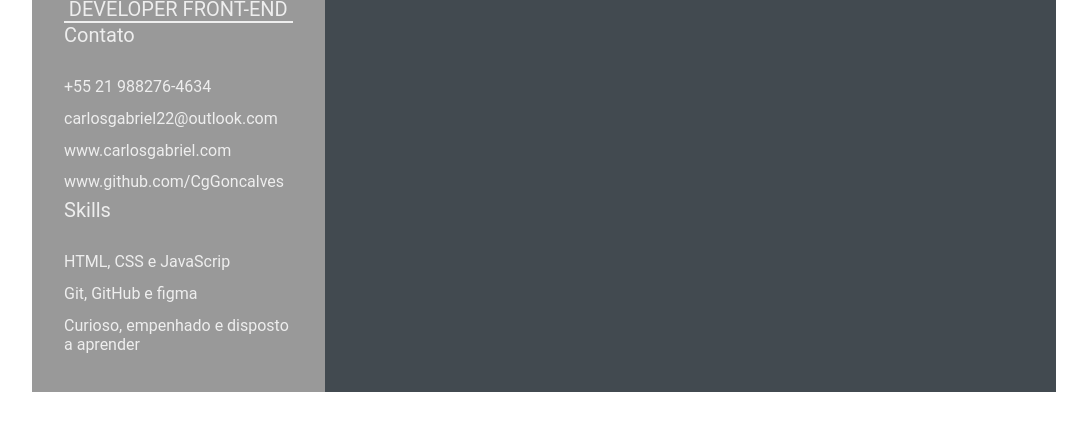
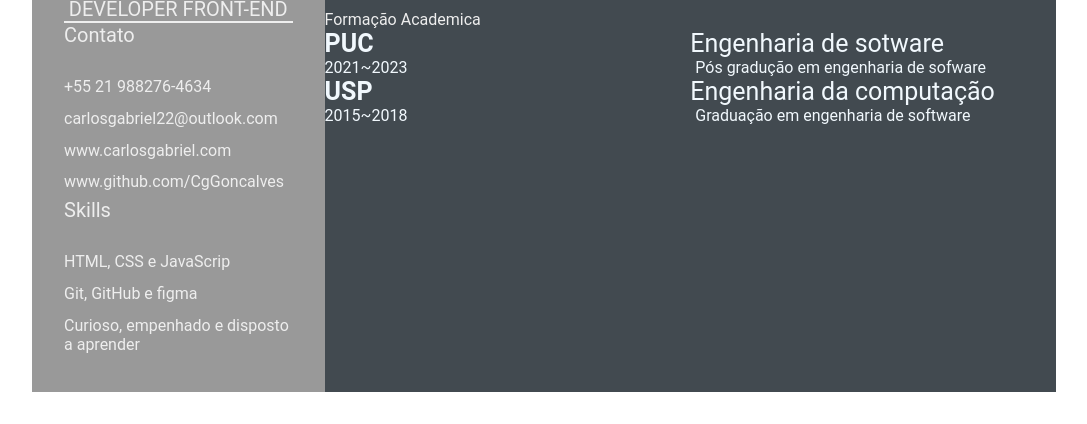
Before and after one commit to CgGoncalves/Jornada-deve-atividade1, a plain HTML site: page index.html in a window 1280 px wide. Shown: the part 446-870 px from the top of the page, without its empty margins (96-1183 px from the left). Drawn offline with Linux system fonts and the light colour scheme.

Commit message:
feat-add-school-academy

```diff
--- a/index.html
+++ b/index.html
@@ -82,10 +82,31 @@
                 </div>
 
             </section>
+            <section class="education gap">
+                <div class="right-title">Formação Academica</div>
+                <div class="education-contents">
+                    <div class="education-left">
+                        <p class="education-school-name">PUC</p>
+                        <p class="education-time-period">2021~2023</p>
+                    </div>
+                    <div class="education-right">
+                        <p class="education-subject">Engenharia de sotware</p>
+                        <p class="education-desc">Pós gradução em engenharia de sofware</p>
+                    </div>
+                    <div class="education-left">
+                        <p class="education-school-name">USP</p>
+                        <p class="education-time-period">2015~2018</p>
+                    </div>
+                    <div class="education-right">
+                        <p class="education-subject">Engenharia da computação</p>
+                        <p class="education-desc">Graduação em engenharia de software</p>
+                    </div>
+                </div>
+            </section>
         </section>
 
 
     </main>
-  </body>
+</body>
 
 </html>
```
